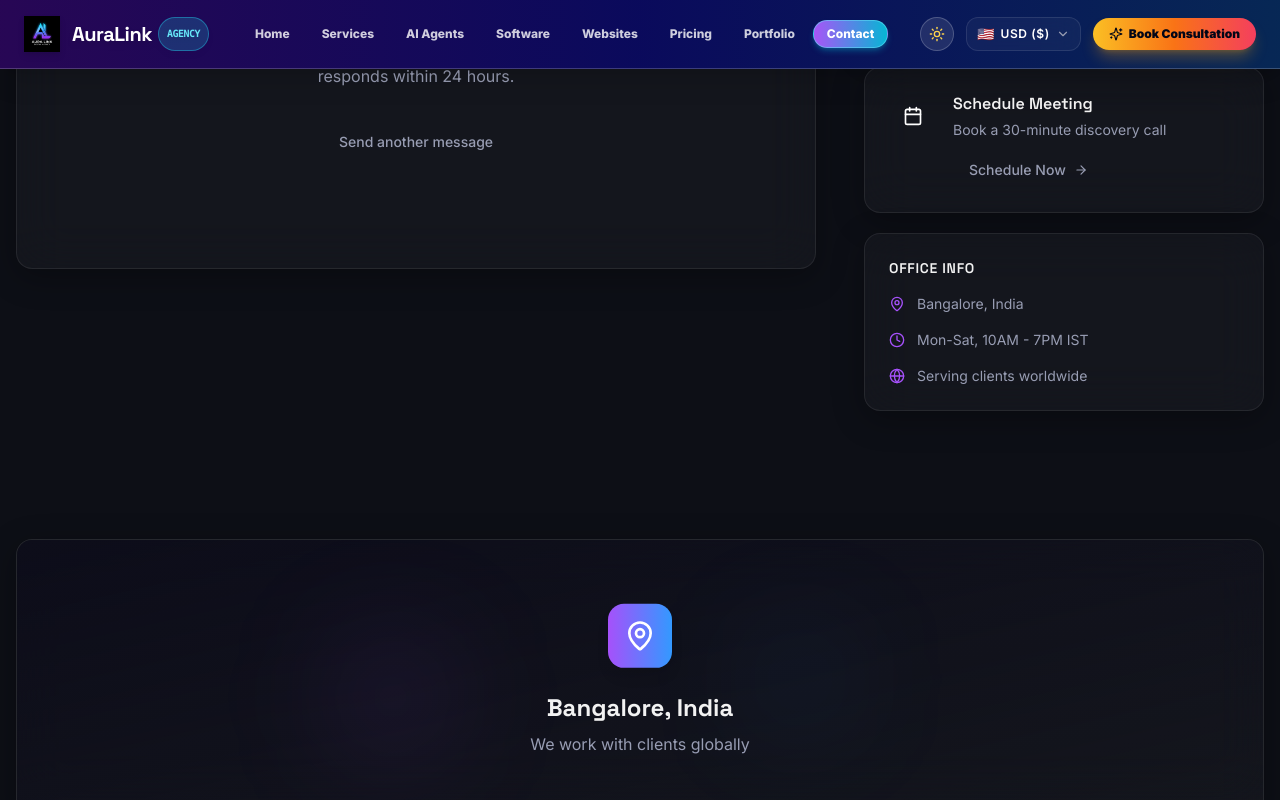
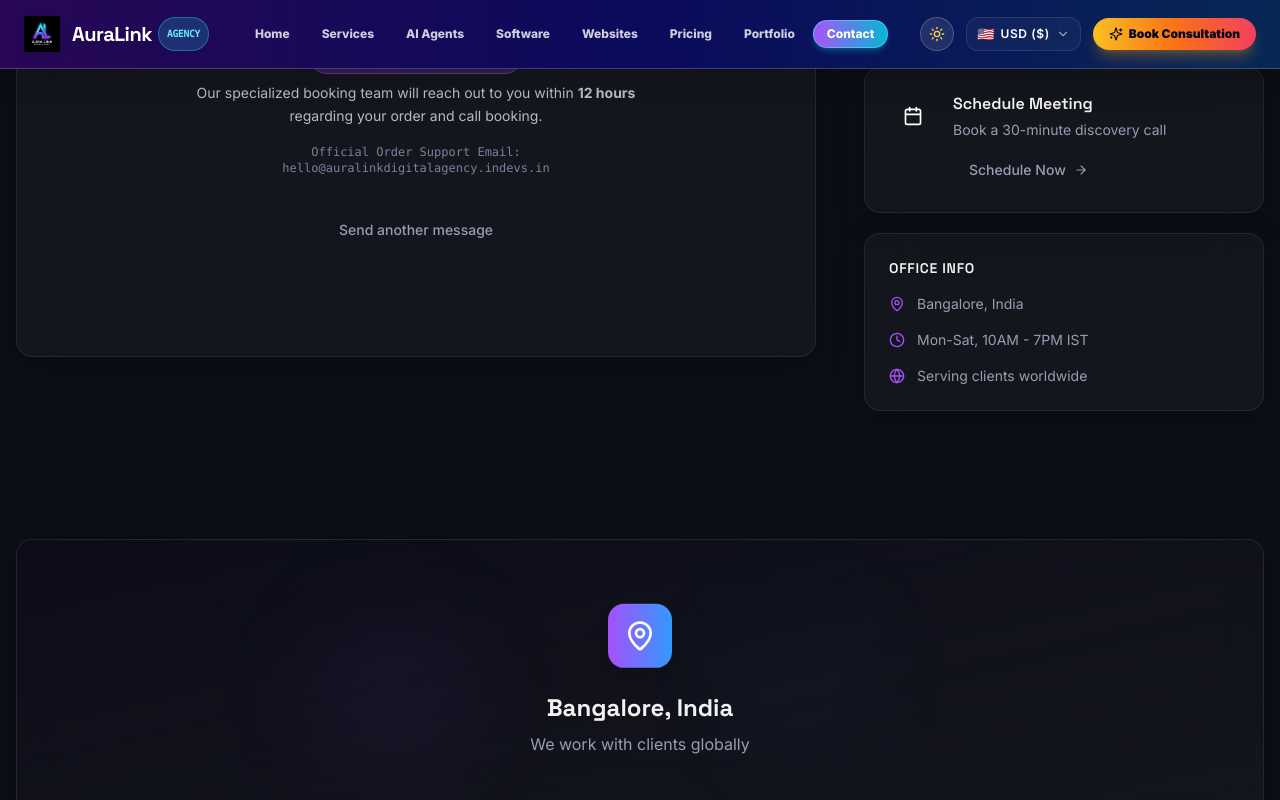
Before and after one commit to ravichandrareddy-projects/AuraLinkDagency, a Next.js app: page /contact in a window 1280 px wide. Both pictures are taken after typing "Sample", "name@example.com", "5551234", "Sample", "Sample" into the empty fields and a click on the button "Send Message". Shown: the part 731-1531 px from the top of the page. Built offline with nearby package versions, Linux system fonts and the light colour scheme.

Commit message:
Implement smart auto-hiding top navbar on scroll, set official support email to hello@auralinkdigitalagency.indevs.in with ticket generation & 12-hour response guarantee

```diff
--- a/src/app/contact/page.js
+++ b/src/app/contact/page.js
@@ -42,9 +42,9 @@ const projectTypes = [
 const supportCards = [
   {
     icon: Mail,
-    title: 'Email Us',
-    detail: 'hello@auralink.agency',
-    sub: 'We respond within 24 hours',
+    title: 'Order & Call Support Email',
+    detail: 'hello@auralinkdigitalagency.indevs.in',
+    sub: 'Ticket support — We reach out within 12 hours',
     gradient: 'from-accent-purple to-accent-blue',
   },
   {
@@ -87,6 +87,7 @@ export default function ContactPage() {
   })
   const [errors, setErrors] = useState({})
   const [submitted, setSubmitted] = useState(false)
+  const [ticketId, setTicketId] = useState('')
 
   const handleChange = (e) => {
     const { name, value } = e.target
@@ -115,6 +116,8 @@ export default function ContactPage() {
       setErrors(validationErrors)
       return
     }
+    const generatedTicket = 'TICK-' + Math.floor(10000 + Math.random() * 90000)
+    setTicketId(generatedTicket)
     setSubmitted(true)
   }
 
@@ -344,16 +347,24 @@ export default function ContactPage() {
                       transition={{ delay: 0.4 }}
                       className="font-display text-2xl font-bold text-[hsl(0,0%,95%)] mb-2"
                     >
-                      Thank you!
+                      Thank You! Ticket Registered
                     </motion.h3>
-                    <motion.p
+                    <motion.div
                       initial={{ opacity: 0, y: 10 }}
                       animate={{ opacity: 1, y: 0 }}
                       transition={{ delay: 0.5 }}
-                      className="text-[hsl(230,15%,65%)] max-w-sm"
+                      className="space-y-2 text-center max-w-md"
                     >
-                      We&apos;ll be in touch soon. Our team typically responds within 24 hours.
-                    </motion.p>
+                      <div className="inline-block px-4 py-1.5 rounded-full bg-[hsl(270,95%,65%)]/20 border border-[hsl(270,95%,65%)]/40 text-[hsl(270,95%,65%)] font-mono font-bold text-sm">
+                        Ticket ID: {ticketId || 'TICK-84920'}
+                      </div>
+                      <p className="text-[hsl(230,15%,75%)] text-sm leading-relaxed">
+                        Our specialized booking team will reach out to you within <strong>12 hours</strong> regarding your order and call booking.
+                      </p>
+                      <p className="text-[hsl(230,15%,55%)] text-xs font-mono pt-2">
+                        Official Order Support Email: hello@auralinkdigitalagency.indevs.in
+                      </p>
+                    </motion.div>
                     <motion.div
                       initial={{ opacity: 0, y: 10 }}
                       animate={{ opacity: 1, y: 0 }}
--- a/src/components/layout/Footer.jsx
+++ b/src/components/layout/Footer.jsx
@@ -125,7 +125,7 @@ export default function Footer() {
             <div className="mt-6 space-y-3">
               <div className="flex items-center gap-3 text-[hsl(230,15%,55%)] text-sm">
                 <Mail size={14} />
-                <span>hello@auralink.agency</span>
+                <span>hello@auralinkdigitalagency.indevs.in</span>
               </div>
               <div className="flex items-center gap-3 text-[hsl(230,15%,55%)] text-sm">
                 <Phone size={14} />
--- a/src/components/layout/Navbar.jsx
+++ b/src/components/layout/Navbar.jsx
@@ -22,17 +22,28 @@ const navLinks = [
 
 export default function Navbar() {
   const [isScrolled, setIsScrolled] = useState(false);
+  const [isVisible, setIsVisible] = useState(true);
+  const [lastScrollY, setLastScrollY] = useState(0);
   const [isMobileMenuOpen, setIsMobileMenuOpen] = useState(false);
   const { theme, toggleTheme } = useTheme();
   const pathname = usePathname();
 
   useEffect(() => {
     const handleScroll = () => {
-      setIsScrolled(window.scrollY > 20);
+      const currentScrollY = window.scrollY;
+      setIsScrolled(currentScrollY > 20);
+
+      if (currentScrollY > 100 && currentScrollY > lastScrollY) {
+        setIsVisible(false);
+      } else {
+        setIsVisible(true);
+      }
+      setLastScrollY(currentScrollY);
     };
-    window.addEventListener('scroll', handleScroll);
+
+    window.addEventListener('scroll', handleScroll, { passive: true });
     return () => window.removeEventListener('scroll', handleScroll);
-  }, []);
+  }, [lastScrollY]);
 
   useEffect(() => {
     setIsMobileMenuOpen(false);
@@ -50,9 +61,9 @@ export default function Navbar() {
   return (
     <>
       <motion.header
-        initial={{ y: -100 }}
-        animate={{ y: 0 }}
-        transition={{ duration: 0.6, ease: 'easeOut' }}
+        initial={{ y: 0 }}
+        animate={{ y: isVisible ? 0 : -120 }}
+        transition={{ duration: 0.4, ease: 'easeInOut' }}
         className={`fixed top-0 left-0 right-0 z-50 transition-all duration-300 ${
           isScrolled
             ? 'bg-gradient-to-r from-[hsl(265,90%,20%)] via-[hsl(245,85%,22%)] to-[hsl(215,90%,20%)] border-b border-purple-400/30 shadow-2xl shadow-purple-950/30 py-3 backdrop-blur-2xl'
```
